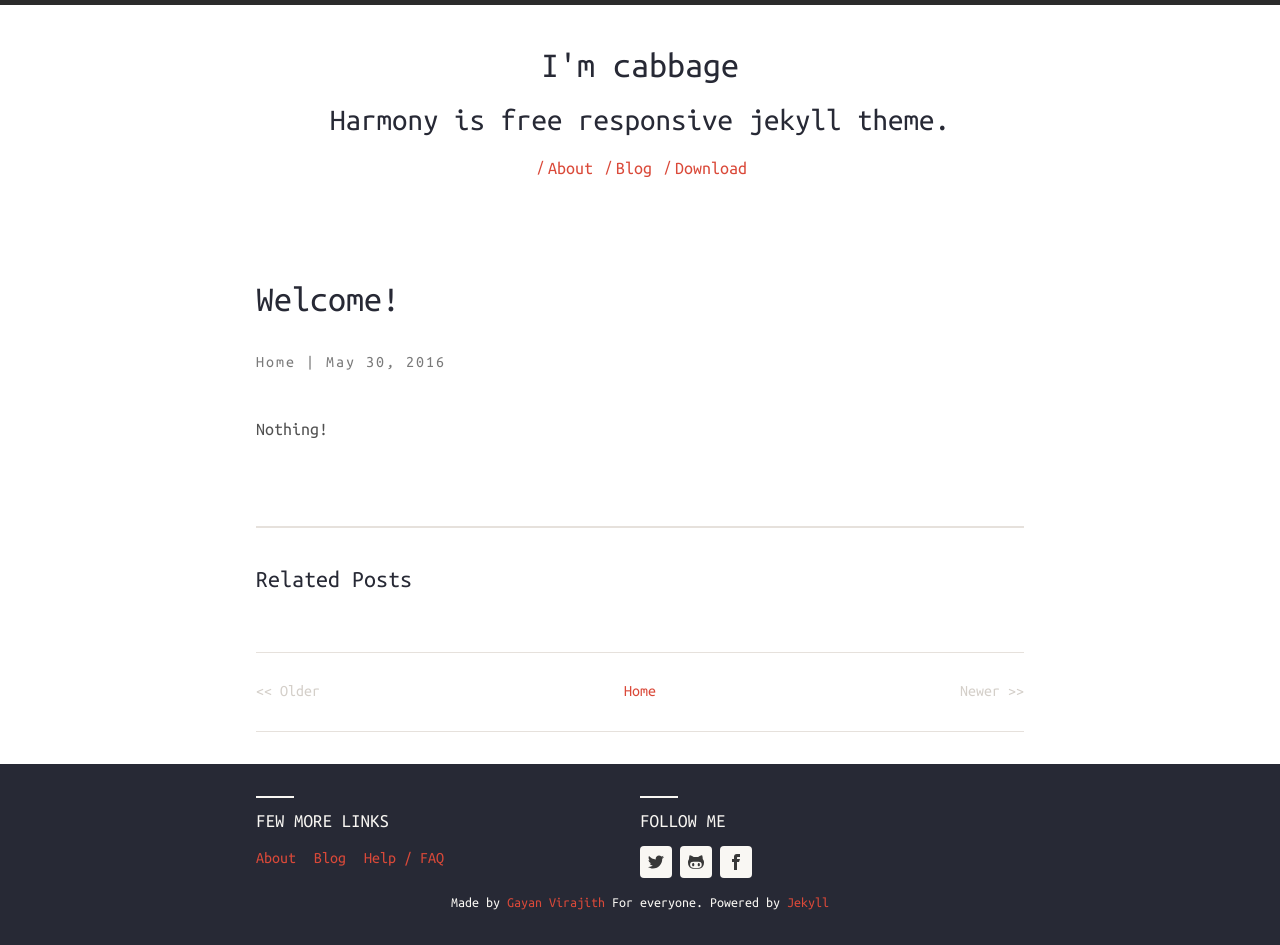
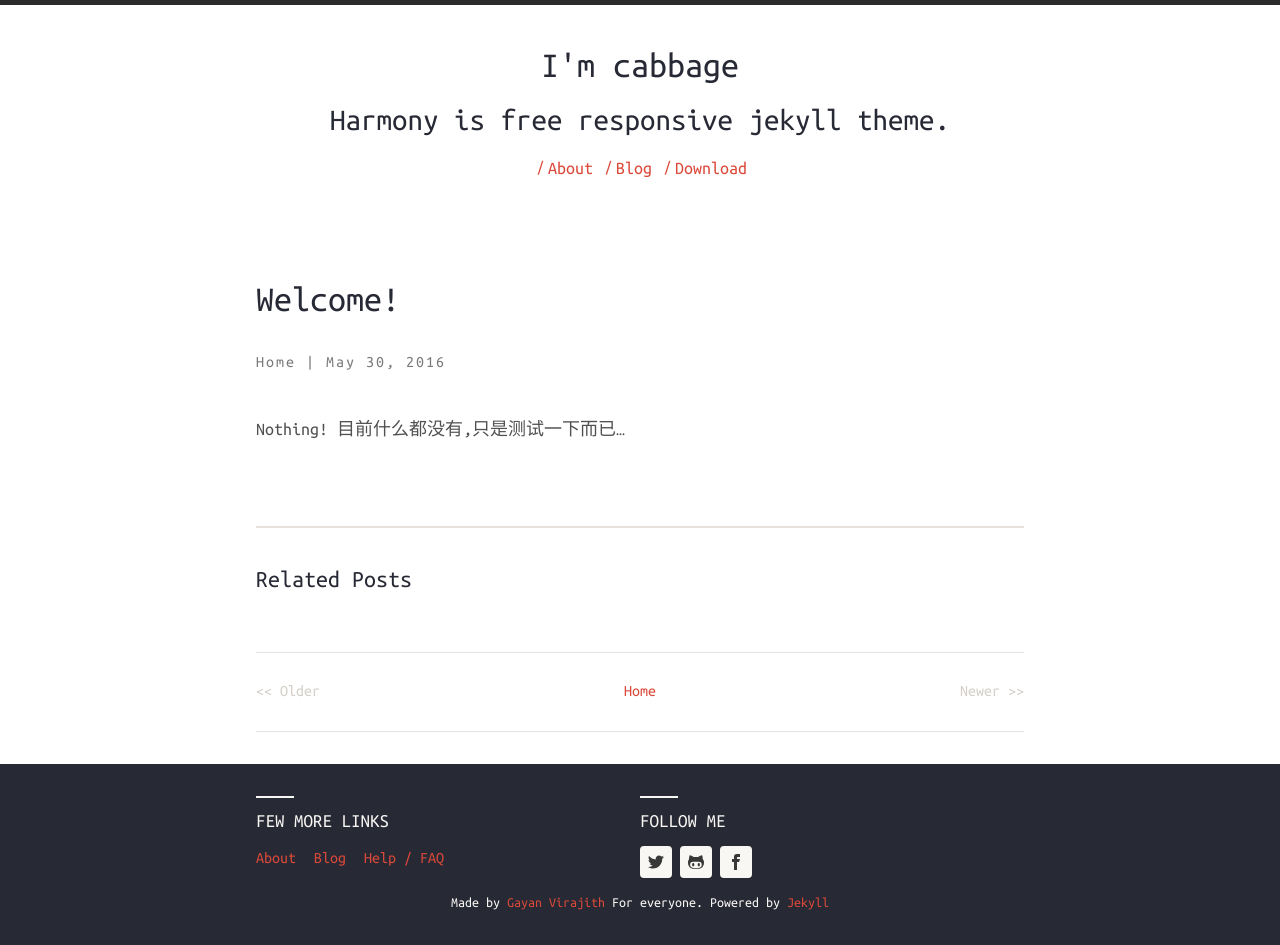
Before and after one commit to KirbyInGitHub/cabbageblog, a Jekyll site: the page built from _posts/2016-05-30-welcome.markdown, in a window 1280 px wide. Built offline with Jekyll 4.4.1, drawn with Linux system fonts in a browser that asks for light colours; nearby versions of some CDN libraries.

Commit message:
测试中文

```diff
--- a/_posts/2016-05-30-welcome.markdown
+++ b/_posts/2016-05-30-welcome.markdown
@@ -6,3 +6,4 @@ categories: Home
 ---
 
 Nothing!
+目前什么都没有,只是测试一下而已...
```
